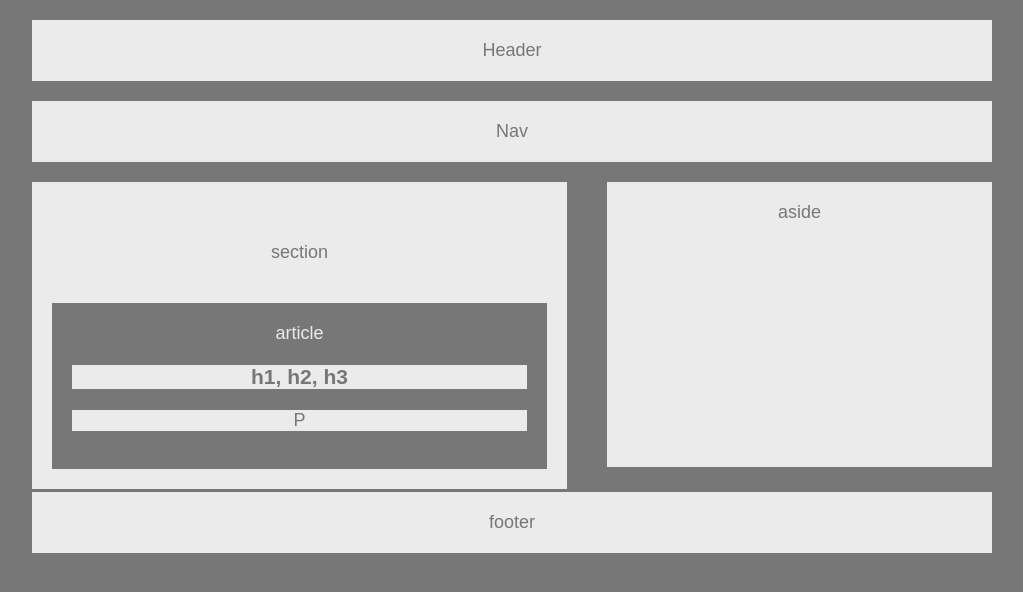
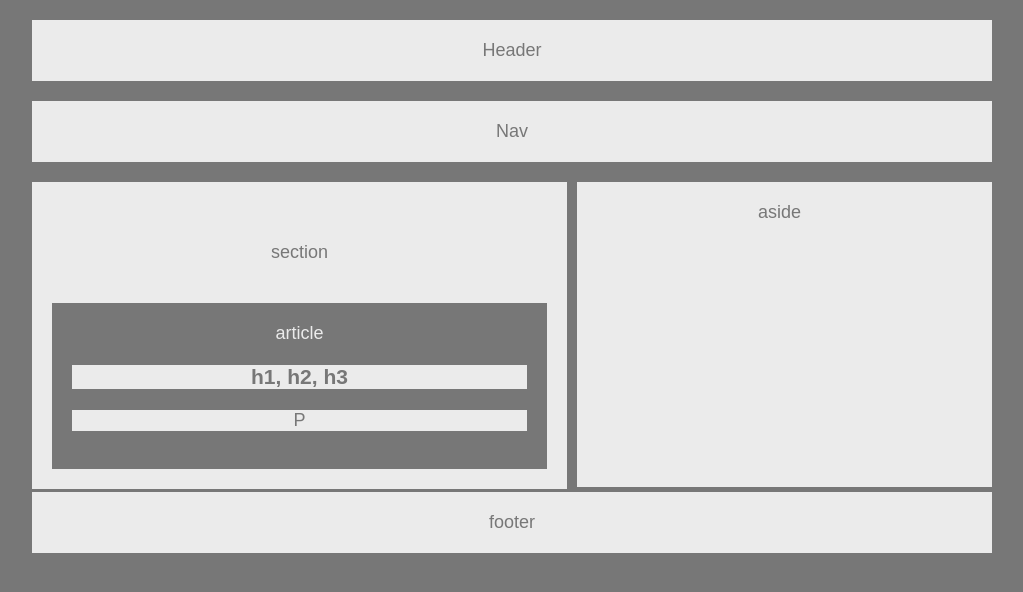
Before and after one commit to Angel2367716/HW-Wireframe, a plain HTML site: page index.html in a window 1280 px wide. Shown: the whole page, without its empty margins (128-1151 px from the left). Drawn offline with Linux system fonts and the light colour scheme.

Commit message:
changed pading on aside box of style file

```diff
--- a/style.css
+++ b/style.css
@@ -30,7 +30,10 @@ aside {
     text-align: center;
     width: 385px;
     height: 265px;
+    padding-left: 10px;
+    padding-right: 20px;
     padding-top: 20px;
+    padding-bottom:20px;
 }
 
 footer {
```
